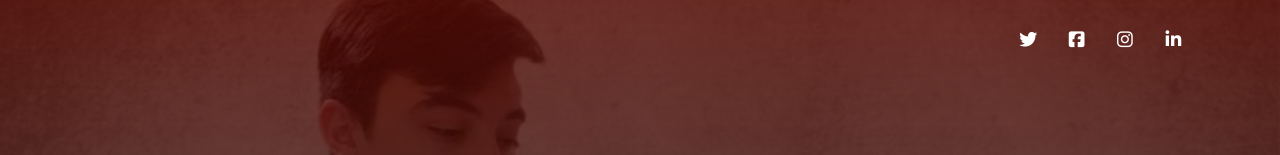
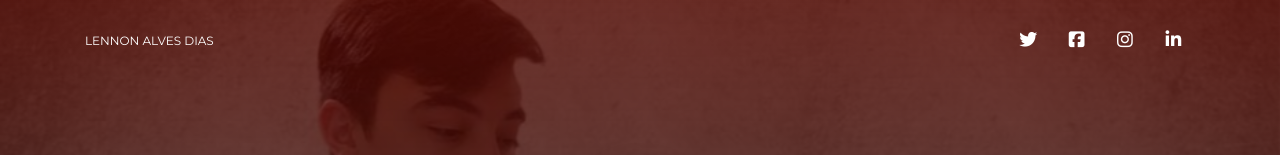
Before and after one commit to lennonalvesdias/lennonalvesdias.github.io, an Angular app: page / in a window 1280 px wide. Shown: the top 155 px of the page. Built offline with nearby package versions, Linux system fonts and the light colour scheme.

Commit message:
correcoes navbar

```diff
--- a/src/app/partials/navbar/navbar.component.html
+++ b/src/app/partials/navbar/navbar.component.html
@@ -1,5 +1,14 @@
 <nav class="navbar navbar-expand-lg bg-primary fixed-top navbar-transparent " color-on-scroll="400">
   <div class="container">
+    <div class="navbar-translate">
+      <a class="navbar-brand" href="#"> Lennon Alves Dias </a>
+      <button class="navbar-toggler navbar-toggler" type="button" data-toggle="collapse" data-target="#navigation" aria-controls="navigation-index"
+        aria-expanded="false" aria-label="Toggle navigation">
+        <span class="navbar-toggler-bar bar1"></span>
+        <span class="navbar-toggler-bar bar2"></span>
+        <span class="navbar-toggler-bar bar3"></span>
+      </button>
+    </div>
 
     <div class="collapse navbar-collapse justify-content-end" id="navigation" data-nav-image="../assets/img/blurred-image-1.jpg">
       <ul class="navbar-nav">
```
